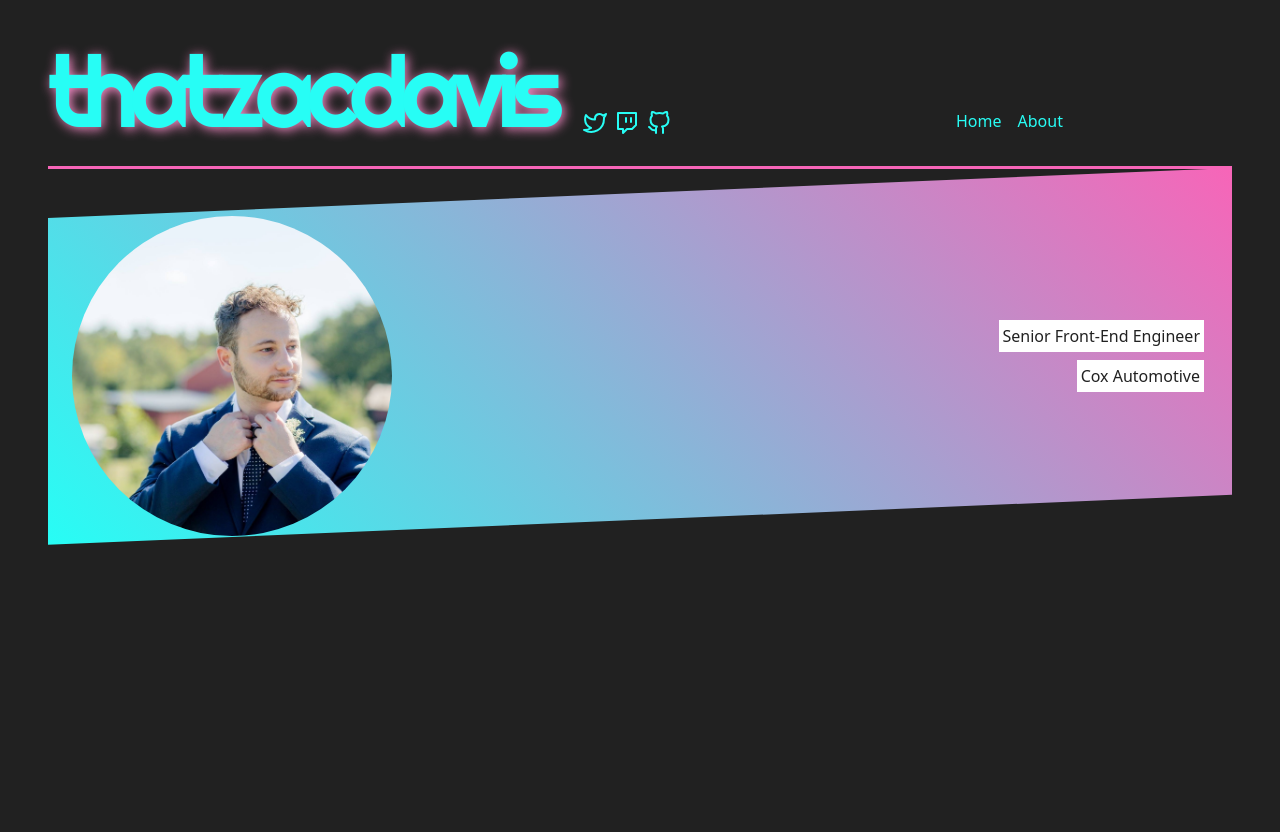
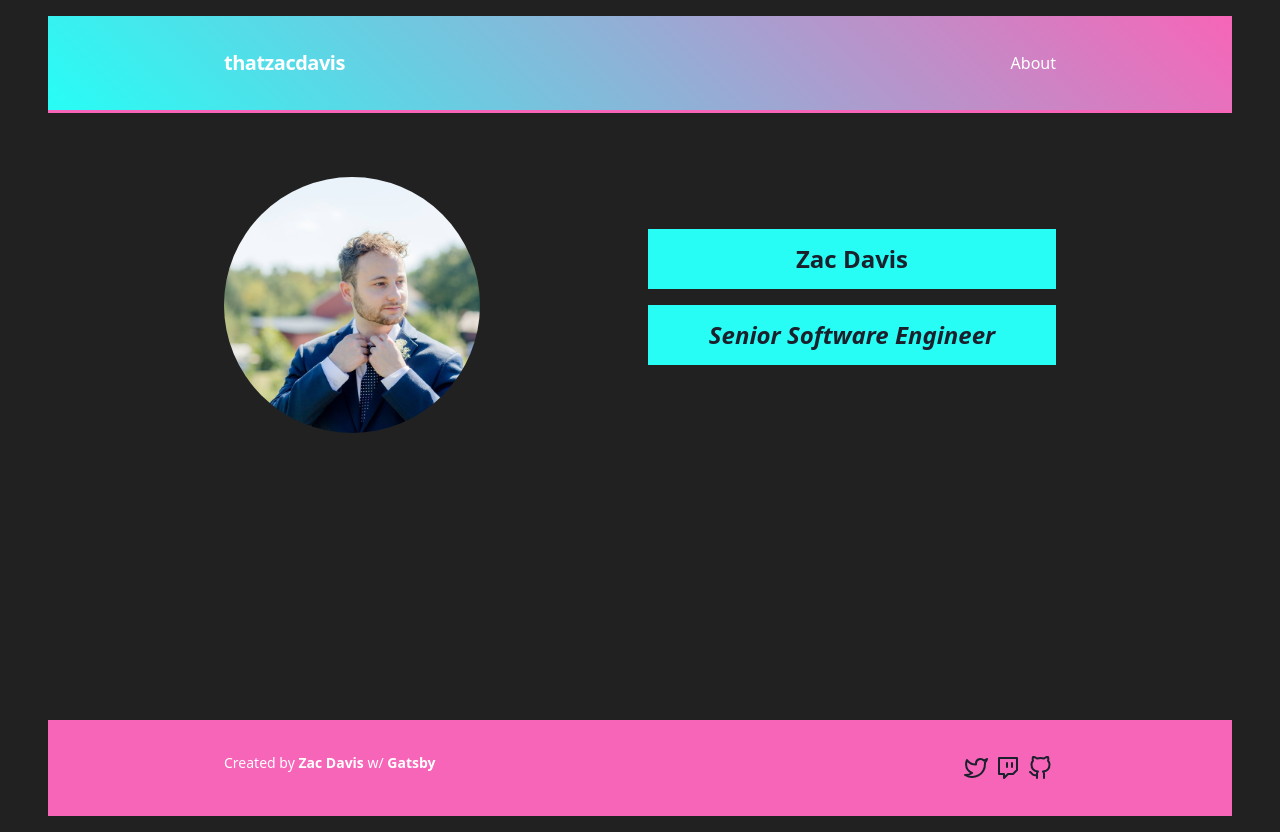
Before and after one commit to thatzacdavis/thatzacdavis.github.io, a Gatsby site: page / in a window 1280 px wide. Before the commit the page ends 800 px from the top, so only its background shows below. Built offline with nearby package versions, Linux system fonts and the light colour scheme; Gatsby itself is replaced by a stand-in of ours.

Commit message:
Redo home page w/ Tailwind

```diff
--- a/gatsby-config.js
+++ b/gatsby-config.js
@@ -3,8 +3,15 @@
  *
  * See: https://www.gatsbyjs.org/docs/gatsby-config/
  */
+const resolveConfig = require("tailwindcss/resolveConfig");
+const tailwindConfig = require("./tailwind.config.js");
 
 module.exports = {
+  siteMetadata: {
+    title: `thatzacdavis`,
+    description: "Personal Site for Zac Davis",
+    author: "@thatzacdavis",
+  },
   plugins: [
     {
       resolve: "gatsby-plugin-react-svg",
@@ -14,6 +21,17 @@ module.exports = {
         }
       }
     },
-    "gatsby-plugin-postcss"
+    {
+      resolve: "gatsby-plugin-postcss",
+      options: {
+        postCssPlugins: [
+          require("tailwindcss")(tailwindConfig),
+          require("autoprefixer"),
+          ...(process.env.NODE_ENV === "production"
+            ? [require("cssnano")]
+            : []),
+        ],
+      },
+    },
   ],
 }
--- a/package.json
+++ b/package.json
@@ -1,7 +1,7 @@
 {
   "name": "thatzacdavis",
   "private": true,
-  "description": "A simplified bare-bones starter for Gatsby",
+  "description": "My personal website.",
   "version": "0.1.0",
   "license": "MIT",
   "scripts": {
@@ -15,7 +15,7 @@
     "test": "echo \"Write tests! -> https://gatsby.dev/unit-testing\" && exit 1"
   },
   "dependencies": {
-    "gatsby": "^2.19.45",
+    "gatsby": "^2.23.3",
     "gatsby-plugin-postcss": "^2.2.0",
     "gatsby-plugin-react-svg": "^3.0.0",
     "react": "^16.12.0",
--- a/src/components/header.js
+++ b/src/components/header.js
@@ -1,20 +1,66 @@
-import React from "react"
-import { Link } from "gatsby"
-import Twitter from "../../assets/twitter.svg"
-import Twitch from "../../assets/twitch.svg"
-import GitHub from "../../assets/github.svg"
+import { graphql, useStaticQuery, Link } from "gatsby";
+import React, { useState } from "react";
 
-export default () => (
-<header className="grid grid-cols-4 gap-4 flex items-baseline">
-    <div className="col-span-3">
-        <span className="site-title mr-6">thatzacdavis</span>
-        <a href="https://twitter.com/thatzacdavis"><Twitter className="inline m-1" /></a>
-        <a href="https://www.twitch.tv/thatzacdavis"><Twitch className="inline m-1" /></a>
-        <a href="https://github.com/thatzacdavis"><GitHub className="inline m-1" /></a>
-    </div>
-    <div className="col-span-1 relative">
-        <Link className="p-2" to="/">Home</Link>
-        <Link className="p-2" to="/about/">About</Link>
-    </div>
-</header>
-);
+function Header() {
+  const [isExpanded, toggleExpansion] = useState(false);
+  const { site } = useStaticQuery(graphql`
+    query SiteTitleQuery {
+      site {
+        siteMetadata {
+          title
+        }
+      }
+    }
+  `);
+
+  return (
+    <header>
+      <div className="flex flex-wrap items-center justify-between max-w-4xl p-4 mx-auto md:p-8">
+        <Link to="/">
+          <h1 className="flex items-center text-white no-underline">
+            <span className="text-xl font-bold tracking-tight">
+              {site.siteMetadata.title}
+            </span>
+          </h1>
+        </Link>
+
+        <button
+          className="flex items-center block px-3 py-2 text-white border border-white rounded md:hidden"
+          onClick={() => toggleExpansion(!isExpanded)}
+        >
+          <svg
+            className="w-3 h-3 fill-current"
+            viewBox="0 0 20 20"
+            xmlns="http://www.w3.org/2000/svg"
+          >
+            <title>Menu</title>
+            <path d="M0 3h20v2H0V3zm0 6h20v2H0V9zm0 6h20v2H0v-2z" />
+          </svg>
+        </button>
+
+        <nav
+          className={`${
+            isExpanded ? `block` : `hidden`
+          } md:block md:flex md:items-center w-full md:w-auto`}
+        >
+          {[
+            {
+              route: `/about`,
+              title: `About`,
+            },
+          ].map((link) => (
+            <Link
+              className="block mt-4 text-white no-underline md:inline-block md:mt-0 md:ml-6"
+              key={link.title}
+              to={link.route}
+            >
+              {link.title}
+            </Link>
+          ))}
+        </nav>
+      </div>
+    </header>
+  );
+}
+
+export default Header;
--- /dev/null
+++ b/src/components/layout.js
@@ -0,0 +1,78 @@
+import PropTypes from "prop-types";
+import React from "react";
+
+import Twitter from "../../assets/twitter.svg";
+import Twitch from "../../assets/twitch.svg";
+import GitHub from "../../assets/github.svg";
+
+import Header from "./header";
+
+function Layout({ children }) {
+    return (
+        <div className="flex flex-col min-h-screen font-sans text-gray-900">
+            <Header />
+
+            <main className="flex-1 w-full max-w-4xl px-4 py-8 mx-auto md:px-8 md:py-16">
+                {children}
+            </main>
+
+            <footer className="bg-pink-600">
+                <nav className="flex justify-between max-w-4xl p-4 mx-auto text-sm md:p-8">
+                    <p className="text-white">
+                        Created by{` `}
+                        <a
+                            className="font-bold no-underline"
+                            href="https://thatzacdavis.github.io"
+                            target="_blank"
+                            rel="noopener noreferrer"
+                        >
+                            Zac Davis
+                        </a>
+                        {` w/ `}
+                        <a
+                            className="font-bold no-underline"
+                            href="https://gatsbyjs.org"
+                            target="_blank"
+                            rel="noopener noreferrer"
+                        >
+                            Gatsby
+                        </a>
+                    </p>
+
+                    <p>
+                        <a
+                            aria-label="Zac Davis' Twitter"
+                            href="https://twitter.com/thatzacdavis"
+                            target="_blank"
+                            rel="noopener noreferrer"
+                        >
+                            <Twitter className="inline m-1" />
+                        </a>
+                        <a
+                            aria-label="Zac Davis' Twitch"
+                            href="https://www.twitch.tv/thatzacdavis"
+                            target="_blank"
+                            rel="noopener noreferrer"
+                        >
+                            <Twitch className="inline m-1" />
+                        </a>
+                        <a
+                            aria-label="Zac Davis' Github"
+                            href="https://github.com/thatzacdavis"
+                            target="_blank"
+                            rel="noopener noreferrer"
+                        >
+                            <GitHub className="inline m-1" />
+                        </a>
+                    </p>
+                </nav>
+            </footer>
+        </div>
+    );
+}
+
+Layout.propTypes = {
+    children: PropTypes.node.isRequired,
+};
+
+export default Layout;
--- a/src/pages/about.js
+++ b/src/pages/about.js
@@ -1,11 +1,10 @@
-import React from "react"
-import Header from "../components/header"
+import React from "react";
+import Layout from "../components/layout";
 
 export default () => (
-    <>
-        <Header />
-        <div>
-            <h1>I'm learning Gatsby right now!</h1>
-        </div>
-    </>
+    <Layout>
+        <section>
+            <h1 className="text-indigo-100 text-3xl">This is a placeholder page for a digital resume.</h1>
+        </section>
+    </Layout>
 );
--- a/src/pages/index.js
+++ b/src/pages/index.js
@@ -1,10 +1,26 @@
-import React from "react"
-import Header from "../components/header"
-import DiagonalBox from "../components/diagonalBox"
+import React from "react";
+import Layout from "../components/layout";
 
-export default () => (
-  <>
-    <Header />
-      <DiagonalBox />
-  </>
-)
+import Headshot from "../../static/headshot.jpg";
+
+function IndexPage() {
+  return (
+    <Layout>
+      <section className="text-center">
+        <div className="grid grid-cols-2 gap-4">
+          <div><img src={Headshot} alt="Zac Davis' Headshot" className="rounded-full h-64" /></div>
+          <div className="flex flex-wrap content-center">
+            <h2 className="w-full p-3 mb-4 text-2xl font-bold bg-teal-200">
+              Zac Davis
+            </h2>
+            <h2 className="w-full p-3 mb-4 text-2xl font-bold bg-teal-200 italic">
+              Senior Software Engineer
+            </h2>
+        </div>
+        </div>
+      </section>
+    </Layout>
+  );
+}
+
+export default IndexPage;
--- a/src/styles/global.css
+++ b/src/styles/global.css
@@ -14,50 +14,5 @@ body {
 
 header {
     border-bottom: 3px solid #f765b8;
-    color: #27fdf5;
+    background-image: linear-gradient(45deg, #27fdf5, #f765b8);
 }
-
-header .site-title {
-    font-size: 100px;
-    font-weight: 500;
-    font-family: 'Righteous', cursive;
-    letter-spacing: -9px;
-    text-shadow: 2px 2px 12px #f98dc9;
-}
-
-h1 {
-    color: #a8f6f8;
-}
-
-h3 {
-    color: #212121;
-    background-color: #fff;
-}
-
-.diagonal-box {
-    position: relative;
-    padding: calc(100vw * 0.09719) 0;
-}
-
-.diagonal-box{
-    background-image: linear-gradient(45deg, #27fdf5, #f765b8);
-    height: calc(100% + 100px);
-    clip-path: polygon(0% 50px, 100% 0%, 100% calc(100% - 50px), 0% 100%);
-    margin-top: -1px;
-  }
-
-.diagonal-box-content img {
-    position: absolute;
-    border-radius: 50%;
-    top: 2.5rem;
-    bottom: 0;
-    margin: auto;
-    width: 20rem;
-}
-
-.diagonal-box-content {
-    max-width: var(--width);
-    margin: 0 auto;
-    padding: 1.5em;
-    position: relative;
-}
--- a/tailwind.config.js
+++ b/tailwind.config.js
@@ -1,6 +1,22 @@
+const { colors } = require('tailwindcss/defaultTheme');
+
 module.exports = {
+  purge: [
+    './src/**/*.js',
+  ],
   theme: {
-    extend: {},
+    extend: {
+      colors: {
+        teal: {
+          ...colors.teal,
+          '200': '#27fdf5',
+        },
+        pink: {
+          ...colors.pink,
+          '600': '#f765b8'
+        }
+      }
+    },
   },
   variants: {},
   plugins: [],
```
Also changed, not shown: 1 other file.
